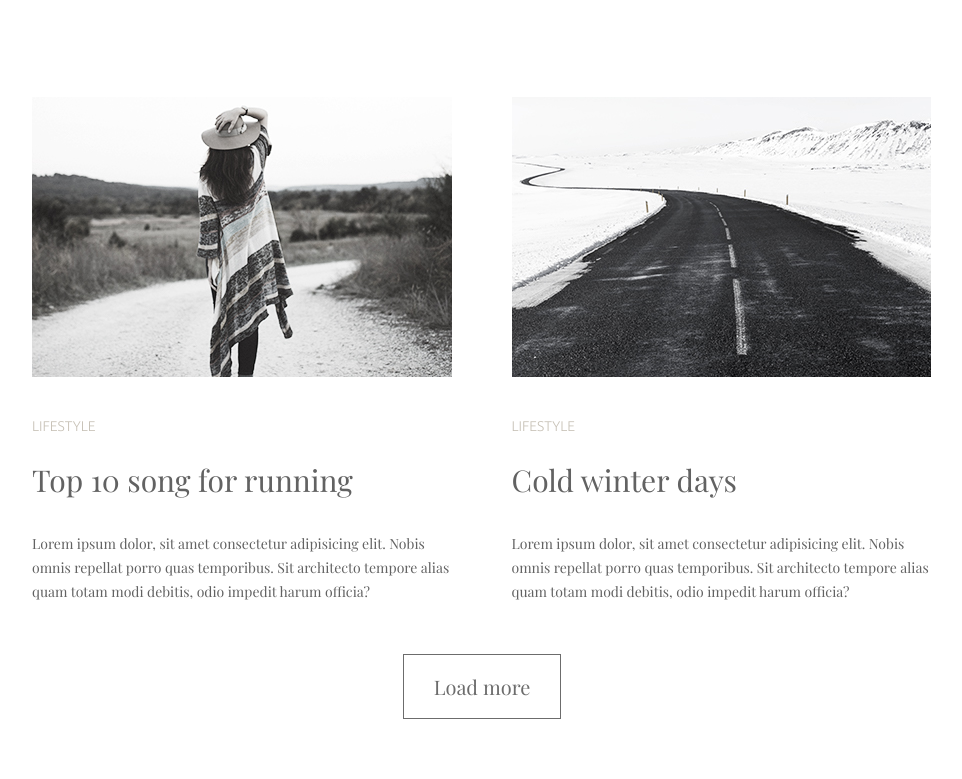
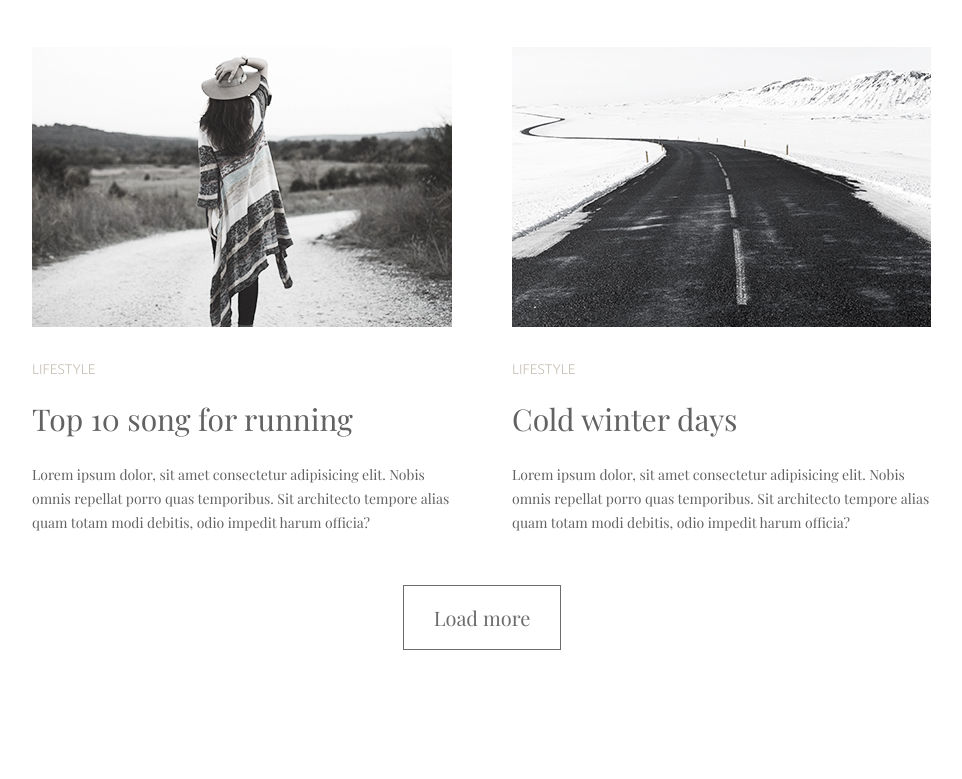
Before and after one commit to PavelRybalko/homerwork-03, a plain HTML site: page index.html in a window 1280 px wide. Shown: the part 1363-2142 px from the top of the page, without its empty margins (158-1120 px from the left). After the commit the page ends 2073 px from the top, so only its background shows below. Drawn offline with nearby package versions, Linux system fonts and the light colour scheme.

Commit message:
last changes

```diff
--- a/css/style.css
+++ b/css/style.css
@@ -1,12 +1,24 @@
 * {
   padding: 0px;
   margin: 0px;
-  box-sizing: border-box;
+}
+
+*,
+*::before,
+*::after {
+  box-sizing: inherit;
 }
 
 html {
   font-family: "Playfair Display", serif;
   font-size: 14px;
+  box-sizing: border-box;
+}
+
+img {
+  display: block;
+  max-width: 100%;
+  height: auto;
 }
 
 h2,
@@ -18,10 +30,11 @@ a {
 .main-menu {
   display: block;
   text-align: center;
-  padding: 70px 0px 100px 0px;
+  padding: 70px 0px 96px 0px;
   list-style: none;
   text-transform: uppercase;
   color: #626262;
+  font-size: 0;
 }
 
 li {
@@ -34,6 +47,7 @@ li:last-child {
 }
 
 a {
+  font-size: 14px;
   text-decoration: none;
 }
 
@@ -44,20 +58,24 @@ a:hover {
 .container {
   width: 900px;
   margin: 0px auto;
+  font-size: 0;
 }
 
 .short-article {
   width: 420px;
   display: inline-block;
-  margin-right: 56px;
+  margin-right: 60px;
   margin-bottom: 100px;
   line-height: 24px;
+}
+
+.short-article p {
+  font-size: 14px;
 }
 
 .short-article:nth-child(2n) {
   margin-right: 0px;
 }
-
 
 .short-article:nth-last-child(3),
 .short-article:nth-last-child(2) {
@@ -69,23 +87,23 @@ a:hover {
   font-size: 14px;
   text-transform: uppercase;
   color: #c7c1b6;
-  padding: 30px 0px;
+  padding: 30px 0px 26px;
 }
 
 .item-header {
   font-size: 2.143rem;
-  margin-bottom: 40px;
+  margin-bottom: 32px;
   font-weight: normal;
 }
 
 .item-text {
-  padding-bottom: 30px;
+  padding-bottom: 26px;
 }
 
 .bottom-button {
   display: block;
   padding: 20px 30px;
-  margin: 20px auto 60px;
+  margin: 24px auto 60px;
   font-size: 20px;
   color: #6c6c6c;
   border: 1px solid;
--- a/index.html
+++ b/index.html
@@ -5,11 +5,11 @@
     <meta name="viewport" content="width=device-width, initial-scale=1.0" />
     <meta http-equiv="X-UA-Compatible" content="ie=edge" />
     <title>Homework-03</title>
+    <link rel="stylesheet" href="css/normalize.css" />
     <link
       href="https://fonts.googleapis.com/css2?family=Playfair+Display&family=Ubuntu:wght@300&display=swap"
       rel="stylesheet"
     />
-    <link rel="stylesheet" href="css/normalize.css" />
     <link rel="stylesheet" href="css/style.css" />
   </head>
   <body>
```
